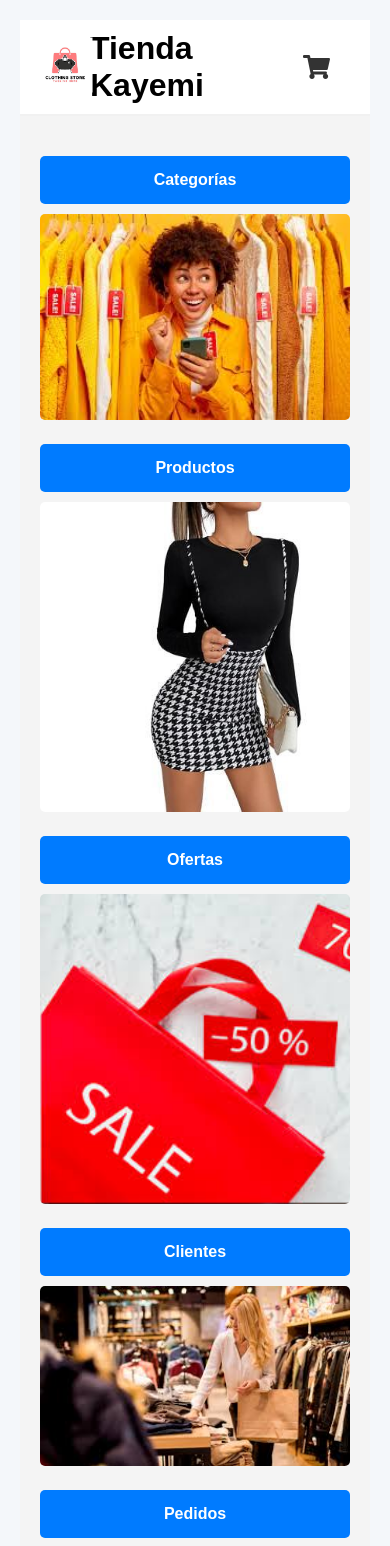
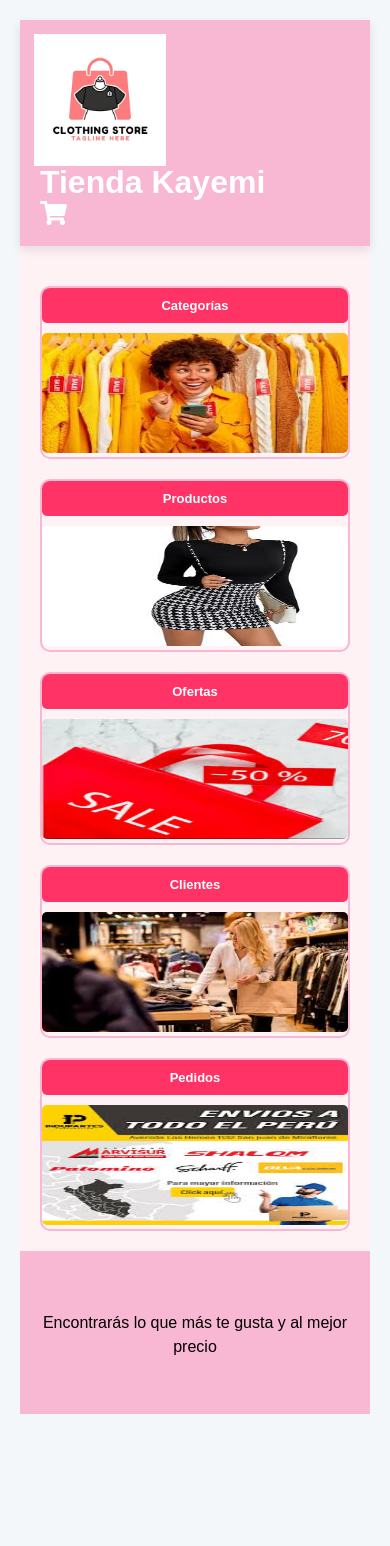
Before and after one commit to wdjxq28yufa2/Tienda, a React (Vite) app: page /dashboard in a window 390 px wide. Shown: the top 1546 px of the page. After the commit the page ends 1414 px from the top, so only its background shows below. Built offline with nearby package versions, Linux system fonts and the light colour scheme.

Commit message:
Version 0.0987

```diff
--- a/index.html
+++ b/index.html
@@ -1,6 +1,8 @@
 <!doctype html>
 <html lang="en">
   <head>
+    <link href="https://fonts.googleapis.com/css2?family=Dancing+Script:wght@400&family=Poppins:wght@400;600&display=swap" rel="stylesheet">
+
     <link href="https://cdnjs.cloudflare.com/ajax/libs/font-awesome/6.0.0-beta3/css/all.min.css" rel="stylesheet">
 
     <meta charset="UTF-8" />
--- a/src/components/Pedidos.jsx
+++ b/src/components/Pedidos.jsx
@@ -14,7 +14,7 @@ const Pedidos = () => {
     <div className="pedidos-container">
       <h2 className="titulo-pedidos">Mis Pedidos</h2>
       {pedidos.length === 0 ? (
-        <p className="mensaje-no-pedidos">No tienes pedidos realizados aún.</p> // Mensaje si no hay pedidos
+        <p className="mensaje-no-pedidos">No tienes pedidos realizados aún.</p>
       ) : (
         <div className="pedidos-lista">
           {pedidos.map((pedido, index) => (
--- a/src/styles/DashboardFooter.css
+++ b/src/styles/DashboardFooter.css
@@ -1,88 +1,72 @@
-/* Estilos para el pie de página */
+/* dashboard-footer.css */
 .dashboard-footer {
-    background: linear-gradient(180deg, #0ab7ce, #4a6ad4); /* Gradiente verde institucional de la UNCP */
-    padding: 30px 20px; /* Añadido más espacio para hacerlo más elegante */
-    color: white;
+    background-color: #F8B7D2; /* Rosa claro */
+    color: #000000;
+    padding: 40px 20px;
+    text-align: center;
+    font-family: 'Arial', sans-serif;
+    position: relative;
+    bottom: 0;
+    width: 100%;
+    opacity: 0;
+    animation: fadeIn 1s ease-out forwards; /* Animación de desvanecimiento */
+    box-sizing: border-box;
+  }
+
+  .footer-options {
     display: flex;
     justify-content: center;
-    align-items: center;
-    flex-direction: column; /* Asegura que los elementos estén apilados verticalmente */
-    box-shadow: 0 -4px 10px rgba(0, 0, 0, 0.1); /* Sombra sutil en la parte superior */
-    position: relative;
-    z-index: 10;
+    gap: 20px;
+    margin-bottom: 20px;
   }
 
-/* Contenedor de las opciones del pie de página */
-.footer-options {
-    display: flex;
-    gap: 30px; /* Espacio mayor entre los elementos */
-    justify-content: center;
-    align-items: center;
-    margin-bottom: 20px; /* Espaciado hacia abajo para separar de las opciones del texto */
+  .footer-options a {
+    color: #c40404;
+    text-decoration: none;
+    font-size: 16px;
+    font-weight: bold;
+    transition: color 0.3s ease;
   }
 
-/* Estilo de cada item del pie de página */
-.footer-item {
-    text-decoration: none;
-    color: white;
-    font-size: 1.1rem; /* Tamaño de fuente más grande */
-    font-weight: 500;
-    padding: 12px 25px; /* Espaciado mayor para una mejor apariencia */
-    border-radius: 30px; /* Bordes más redondeados */
-    background-color: rgba(255, 255, 255, 0.1); /* Fondo sutil, semi-transparente */
-    transition: background-color 0.3s ease, transform 0.3s ease, box-shadow 0.3s ease, padding 0.3s ease;
+  .footer-options a:hover {
+    color: #ff3366; /* Rosa más oscuro al pasar el cursor */
   }
 
-/* Efecto de hover para los items */
-.footer-item:hover {
-    background-color: #0ff1cb; /* Amarillo suave para resaltar sobre el fondo verde */
-    transform: translateY(-5px); /* Sutil efecto de elevar */
-    box-shadow: 0 10px 15px rgba(0, 0, 0, 0.2); /* Sombra más prominente */
-    padding: 12px 30px; /* Aumentar el padding al hacer hover */
+  .footer-text h3 {
+    font-size: 20px;
+    font-weight: 400;
+    line-height: 1.5;
+    animation: fadeInText 1s ease-in-out forwards;
   }
 
-/* Efecto de hover con sombra más intensa */
-.footer-item:focus, .footer-item:hover {
-    box-shadow: 0 10px 25px rgba(0, 0, 0, 0.2); /* Sombra más intensa */
+  /* Animaciones de desvanecimiento */
+  @keyframes fadeIn {
+    0% { opacity: 0; }
+    100% { opacity: 1; }
   }
 
-/* Estilos para el texto de animación */
-.footer-text h3 {
-    font-family: 'Playfair Display', serif; /* Aplica la nueva fuente */
-    font-size: 1.5rem; /* Puedes aumentar el tamaño para que sea más destacado */
-    color: rgb(255, 255, 255); /* Mantienes el color dorado */
-    text-align: center;
-    font-weight: 500; /* Peso de fuente un poco más fuerte para darle elegancia */
-    font-style: italic; /* Si deseas que tenga un estilo itálico */
-    margin-top: 0px; /* Un poco más de espacio con respecto al menú */
-    opacity: 0; /* Comienza invisible */
-    animation: fadeIn 2s forwards; /* Animación de desvanecimiento */
+  @keyframes fadeInText {
+    0% { opacity: 0; }
+    100% { opacity: 1; }
   }
 
+  @media (max-width: 768px) {
+    .footer-options {
+      flex-direction: column;
+      align-items: center;
+    }
 
-/* Animación de desvanecimiento */
-@keyframes fadeIn {
-    from {
-        opacity: 0;
-    }
-    to {
-        opacity: 1;
+    .footer-text h3 {
+      font-size: 18px;
     }
   }
 
-/* Responsive: hacer que el pie de página se adapte a pantallas pequeñas */
-@media (max-width: 768px) {
-    .dashboard-footer {
-        padding: 20px 10px; /* Menos espacio en pantallas pequeñas */
+  @media (max-width: 480px) {
+    .footer-options a {
+      font-size: 14px;
     }
 
-    .footer-options {
-        flex-direction: column; /* Los items se alinean verticalmente */
-        gap: 15px;
-    }
-
-    .footer-item {
-        font-size: 1rem; /* Reducir el tamaño de la fuente en pantallas pequeñas */
-        padding: 10px 20px; /* Ajustar el tamaño de los botones */
+    .footer-text h3 {
+      font-size: 16px;
     }
   }
--- a/src/styles/DashboardHeader.css
+++ b/src/styles/DashboardHeader.css
@@ -1,130 +1,98 @@
 /* dashboard-header.css */
 .dashboard-header {
+    background-color: #F8B7D2; /* Rosa claro */
+    color: #fff;
+    padding: 20px;
     display: flex;
     justify-content: space-between;
     align-items: center;
-    padding: 10px 20px;
-    background-color: #fff;
-    border-bottom: 2px solid #f1f1f1;
+    position: sticky;
+    top: 0;
+    z-index: 1000;
+    box-shadow: 0 4px 10px rgba(0, 0, 0, 0.1);
+    animation: slideInFromTop 0.5s ease-out; /* Animación de entrada desde arriba */
   }
 
-  .logo-container img {
-    height: 50px;
+  @keyframes slideInFromTop {
+    0% { transform: translateY(-100%); }
+    100% { transform: translateY(0); }
+  }
+
+  .logo-container {
+    display: flex;
+    align-items: center;
+  }
+
+  .logo-link img {
+    width: 120px;
     transition: transform 0.3s ease;
   }
 
-  .logo-animate {
+  .logo-link img.logo-animate {
     transform: scale(1.1);
   }
 
-  .header-center {
-    flex-grow: 1;
+  .header-center .navbar-container {
     display: flex;
     justify-content: center;
   }
 
-  .navbar-container {
+  .navbar {
     display: flex;
-    justify-content: space-around;
-    width: 100%;
+    gap: 30px;
   }
 
   .navbar .header-options {
     list-style: none;
     display: flex;
     gap: 20px;
-    padding: 0;
-    margin: 0;
   }
 
-  .nav-item {
+  .navbar .header-options .nav-item {
+    color: #fff;
     text-decoration: none;
-    color: #333;
-    font-weight: bold;
-    font-size: 1rem;
+    font-size: 16px;
+    font-weight: 600;
+    transition: color 0.3s ease;
   }
 
-  .nav-item i {
-    margin-right: 8px;
-  }
-
-  .nav-item:hover {
-    color: #007bff;
+  .navbar .header-options .nav-item:hover {
+    color: #ff3366; /* Rosa más oscuro */
   }
 
   .user-cart-container {
     display: flex;
-    align-items: center;
+    gap: 20px;
   }
 
   .cart-icon i {
-    font-size: 1.5rem;
-    color: #333;
-    margin-right: 20px;
+    font-size: 24px;
+    color: #fff;
+    cursor: pointer;
+    transition: color 0.3s ease;
   }
 
-  .user-icon {
-    font-size: 1.5rem;
-    color: #333;
-    cursor: pointer;
+  .cart-icon i:hover {
+    color: #ff3366;
   }
 
-  .menu-options {
-    position: absolute;
-    top: 60px;
-    right: 20px;
-    background-color: white;
-    box-shadow: 0 4px 6px rgba(0, 0, 0, 0.1);
-    border-radius: 4px;
-    padding: 10px;
+  @media (max-width: 768px) {
+    .dashboard-header {
+      flex-direction: column;
+      align-items: flex-start;
     }
 
-  .menu-options ul {
-    list-style: none;
-    padding: 0;
-    margin: 0;
+    .header-center {
+      width: 100%;
     }
 
-  .menu-options ul li {
-    padding: 8px 0;
-    cursor: pointer;
+    .navbar {
+      display: block;
+      width: 100%;
     }
 
-  .menu-options ul li:hover {
-    background-color: #f1f1f1;
+    .navbar .header-options {
+      flex-direction: column;
+      align-items: flex-start;
     }
-
-  .modal-overlay {
-    position: fixed;
-    top: 0;
-    left: 0;
-    width: 100%;
-    height: 100%;
-    background-color: rgba(0, 0, 0, 0.5);
-    display: flex;
-    justify-content: center;
-    align-items: center;
   }
-
-  .modal-container {
-    background-color: white;
-    padding: 20px;
-    border-radius: 4px;
-    text-align: center;
-  }
-
-  .modal-buttons button {
-    padding: 8px 15px;
-    margin: 10px;
-    border: none;
-    cursor: pointer;
-  }
-
-  .btn-cancel {
-    background-color: #ccc;
-  }
-
-  .btn-confirm {
-    background-color: #007bff;
-    color: white;
-  }
--- a/src/styles/DashboardMain.css
+++ b/src/styles/DashboardMain.css
@@ -1,7 +1,7 @@
 /* dashboard-main.css */
 .dashboard-main {
   padding: 20px;
-  background-color: #f4f4f4;
+  background-color: #fef2f5; /* Rosa muy suave de fondo */
   transition: background-color 0.3s ease;
 }
 
@@ -21,12 +21,16 @@
 
 .option-container {
   text-align: center;
+  border: 2px solid #f8b7d2;
+  border-radius: 10px;
+  overflow: hidden;
+  transition: transform 0.3s ease;
 }
 
 .option-btn {
   display: block;
   padding: 15px;
-  background-color: #007bff;
+  background-color: #ff3366; /* Rosa más fuerte para los botones */
   color: white;
   text-align: center;
   text-decoration: none;
@@ -36,7 +40,7 @@
 }
 
 .option-btn:hover {
-  background-color: #0056b3;
+  background-color: #f06595; /* Rosa un poco más oscuro */
 }
 
 .option-image-container {
@@ -65,3 +69,45 @@
   font-size: 2rem;
   color: #333;
 }
+
+@media (max-width: 768px) {
+  .options-grid {
+    grid-template-columns: 1fr 1fr; /* 2 columnas */
+  }
+
+  .option-container {
+    width: 100%;
+  }
+
+  .option-btn {
+    font-size: 14px;
+    padding: 12px;
+  }
+
+  .option-image {
+    height: 150px;
+  }
+
+  .welcome-message h2 {
+    font-size: 1.5rem;
+  }
+}
+
+@media (max-width: 480px) {
+  .options-grid {
+    grid-template-columns: 1fr; /* 1 columna */
+  }
+
+  .option-btn {
+    font-size: 13px;
+    padding: 10px;
+  }
+
+  .option-image {
+    height: 120px;
+  }
+
+  .welcome-message h2 {
+    font-size: 1.2rem;
+  }
+}
```
Also changed, not shown: src/components/Carrito.jsx (+31 -11 lines), src/styles/Carrito.css (+189 -39 lines), src/styles/Pedidos.css (+35 -17 lines). Lines whose indentation alone changed are shown as unchanged.
